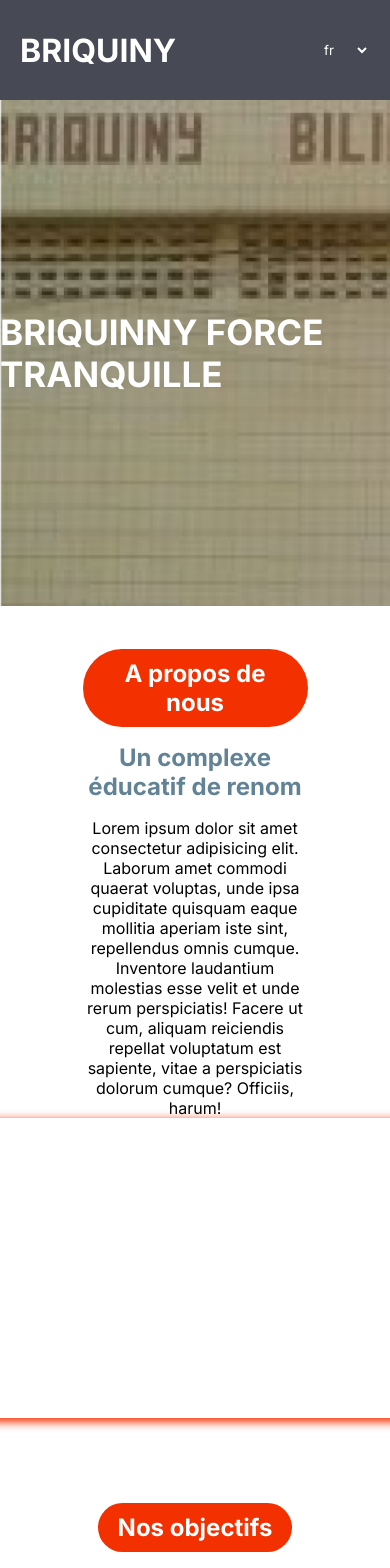
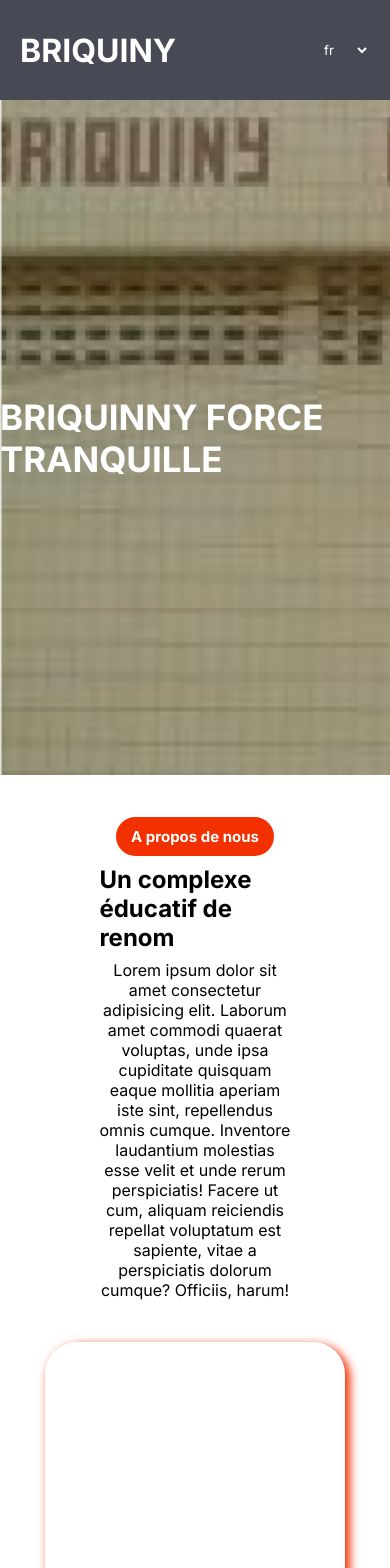
Before and after one commit to logan496/Briquiny-web, a React (Vite) app in the folder briquiny-frontend/: page / in a window 390 px wide. Shown: the top 1568 px of the page. Built offline with nearby package versions, Linux system fonts and the light colour scheme.

Commit message:
responsive acceuil ok

```diff
--- a/briquiny-frontend/src/pages/Briquiny_home/briquiny_home.css
+++ b/briquiny-frontend/src/pages/Briquiny_home/briquiny_home.css
@@ -3,7 +3,7 @@
 }
 
 .home_main_img {
-  height: 60vh;
+  height: 80vh;
   width: 100%;
   background-image: url("../../assets/background_head_home.png");
   background-size: cover;
@@ -29,7 +29,7 @@
 
 .home_content {
   width: 100%;
-  padding: 15vh 5vw;
+  padding: 15vh 15vw;
   display: flex;
   flex-direction: column;
   align-items: center;
@@ -42,57 +42,71 @@
   }
 }
 
-.content_item .img_subs {
+.img_subs {
   height: 300px;
-  width: 450px;
-  border-radius: 20px;
-  box-shadow: 3px 3px 10px 1px #F23000;
+  width: 400px;
+  border-radius: 2em;
+  box-shadow: 4px 4px 10px 1px #F23000;
 }
-.content_item .content_item_infos {
+@media screen and (max-width: 1200px) {
+  .img_subs {
+    height: 400px;
+    width: 300px;
+  }
+}
+
+.home_first_content_wrapper {
+  width: 100%;
+  display: flex;
+  flex-direction: column;
+  align-items: center;
+  justify-content: center;
+  row-gap: 5vh;
+}
+.home_first_content_wrapper .content_item {
+  width: 100%;
+  display: flex;
+  flex-direction: row;
+  align-items: center;
+  justify-content: space-between;
+}
+.home_first_content_wrapper .content_item .content_item_infos {
   width: 50%;
   display: flex;
   flex-direction: column;
-  align-items: start;
-  row-gap: 2vh;
+  row-gap: 1vh;
 }
-@media screen and (max-width: 1200px) {
-  .content_item .content_item_infos {
-    align-items: center;
-  }
-}
-.content_item .content_item_infos h2:first-child {
+.home_first_content_wrapper .content_item .content_item_infos h2:first-child {
+  color: #fff;
   height: -moz-fit-content;
   height: fit-content;
   width: -moz-fit-content;
   width: fit-content;
-  padding: 10px 20px;
+  padding: 10px 15px;
+  border-radius: 2em;
   background-color: #F23000;
-  border-radius: 2em;
-  color: white;
+  font-size: 15px;
 }
-.content_item .content_item_infos h2:nth-child(2) {
-  color: #628395;
+.home_first_content_wrapper .content_item .content_item_infos p {
+  width: 100%;
+  text-align: justify;
 }
 @media screen and (max-width: 1200px) {
-  .content_item {
-    align-items: center;
-    flex-direction: column-reverse;
-  }
-  .content_item h2, .content_item p {
+  .home_first_content_wrapper .content_item .content_item_infos p {
     text-align: center;
   }
 }
-
-.home_first_content_wrapper {
-  display: flex;
-  flex-direction: column;
-  align-items: center;
-  row-gap: 10vh;
+@media screen and (max-width: 1200px) {
+  .home_first_content_wrapper .content_item .content_item_infos {
+    align-items: center;
+    justify-content: center;
+  }
 }
-.home_first_content_wrapper .content_item {
-  display: flex;
-  align-items: center;
-  justify-content: space-between;
+@media screen and (max-width: 1200px) {
+  .home_first_content_wrapper .content_item {
+    flex-direction: column-reverse;
+    row-gap: 5vh;
+  }
 }
 .home_first_content_wrapper .content_item:last-child {
   flex-direction: row-reverse;
@@ -103,16 +117,11 @@
   }
 }
 .home_first_content_wrapper .content_item:first-child .content_item_infos {
-  display: flex;
-  flex-direction: column;
   align-items: end;
 }
-.home_first_content_wrapper .content_item:first-child .content_item_infos h2, .home_first_content_wrapper .content_item:first-child .content_item_infos p {
-  text-align: end;
-}
 @media screen and (max-width: 1200px) {
-  .home_first_content_wrapper .content_item:first-child .content_item_infos h2, .home_first_content_wrapper .content_item:first-child .content_item_infos p {
-    text-align: center;
+  .home_first_content_wrapper .content_item:first-child .content_item_infos {
+    align-items: center;
   }
 }
 
--- a/briquiny-frontend/src/pages/Briquiny_home/briquiny_home.scss
+++ b/briquiny-frontend/src/pages/Briquiny_home/briquiny_home.scss
@@ -9,7 +9,7 @@ $five: #fff;
 }
 
 .home_main_img{
-  height: 60vh;
+  height: 80vh;
   width: 100%;
   background-image: url("../../assets/background_head_home.png");
   background-size: cover;
@@ -33,7 +33,7 @@ $five: #fff;
 
 .home_content{
   width: 100%;
-  padding: 15vh 5vw;
+  padding: 15vh 15vw;
   display: flex;
   flex-direction: column;
   align-items: center;
@@ -44,74 +44,76 @@ $five: #fff;
   }
 }
 
-.content_item{
+// pour les blocks qui attendent les images
 .img_subs{
   height: 300px;
-    width: 450px;
-    border-radius: 20px;
-    box-shadow: 3px 3px 10px 1px $secondary;
+  width: 400px;
+  border-radius: 2em;
+  box-shadow: 4px 4px 10px 1px $secondary;
+  @media screen and (max-width:1200px) {
+    height: 400px;
+    width: 300px;
   }
+}
+
+.home_first_content_wrapper{
+  width: 100%;
+  display: flex;
+  flex-direction: column;
+  align-items: center;
+  justify-content: center;
+  row-gap: 5vh;
+  .content_item{
+    width: 100%;
+    display: flex;
+    flex-direction: row;
+    align-items: center;
+    justify-content: space-between;
     .content_item_infos{
       width: 50%;
       display: flex;
       flex-direction: column;
-    align-items: start;
-    row-gap: 2vh;
-    @media screen and (max-width: 1200px) {
-      align-items: center;
-    }
+      row-gap: 1vh;
       h2:first-child{
+        color: $five;
         height: fit-content;
         width: fit-content;
-      padding: 10px 20px;
-      background-color: #F23000;
+        padding: 10px 15px;
         border-radius: 2em;
-      color: white;
+        background-color: $secondary;
+        font-size: 15px;
       }
-    h2:nth-child(2){
-      color: $four;
-    }
-  }
-  @media screen and (max-width: 1200px) {
-    align-items: center;
-    flex-direction: column-reverse;
-    h2, p{
+      p{
+        width: 100%;
+        text-align: justify;
+        @media screen and (max-width:1200px) {
           text-align: center;
         }
       }
+      @media screen and (max-width:1200px) {
+        align-items: center;
+        justify-content: center;
       }
-
-
-.home_first_content_wrapper{
-  display: flex;
-  flex-direction: column;
-  align-items: center;
-  row-gap: 10vh;
-
-  .content_item{
-    display: flex;
-    align-items: center;
-    justify-content: space-between;
+    }//content_item_infos
+    @media screen and (max-width:1200px) {
+      flex-direction: column-reverse;
+      row-gap: 5vh;
     }
+  }// content_item
   .content_item:last-child{
     flex-direction: row-reverse;
-    @media screen and (max-width: 1200px) {
+    @media screen and (max-width:1200px) {
       flex-direction: column-reverse;
     }
-  }
+  }//content_item last child
   .content_item:first-child{
     .content_item_infos{
-      display: flex;
-      flex-direction: column;
       align-items: end;
-      h2, p{
-        text-align: end;
-        @media screen and (max-width: 1200px) {
-          text-align: center;
+      @media screen and (max-width:1200px) {
+        align-items: center;
       }
     }
-    }
-  }
+  }//content_item first child
 }
 
 
@@ -147,7 +149,7 @@ $five: #fff;
       justify-content: center;
       font-size: 30px;
       text-align: center;
-    }
+    }//structure_item
   }
   @media screen and (max-width: 1200px) {
     flex-direction: column;
```
Also changed, not shown: 1 other file (tests, documents, lock files or other folders). Lines whose indentation alone changed are shown as unchanged.
